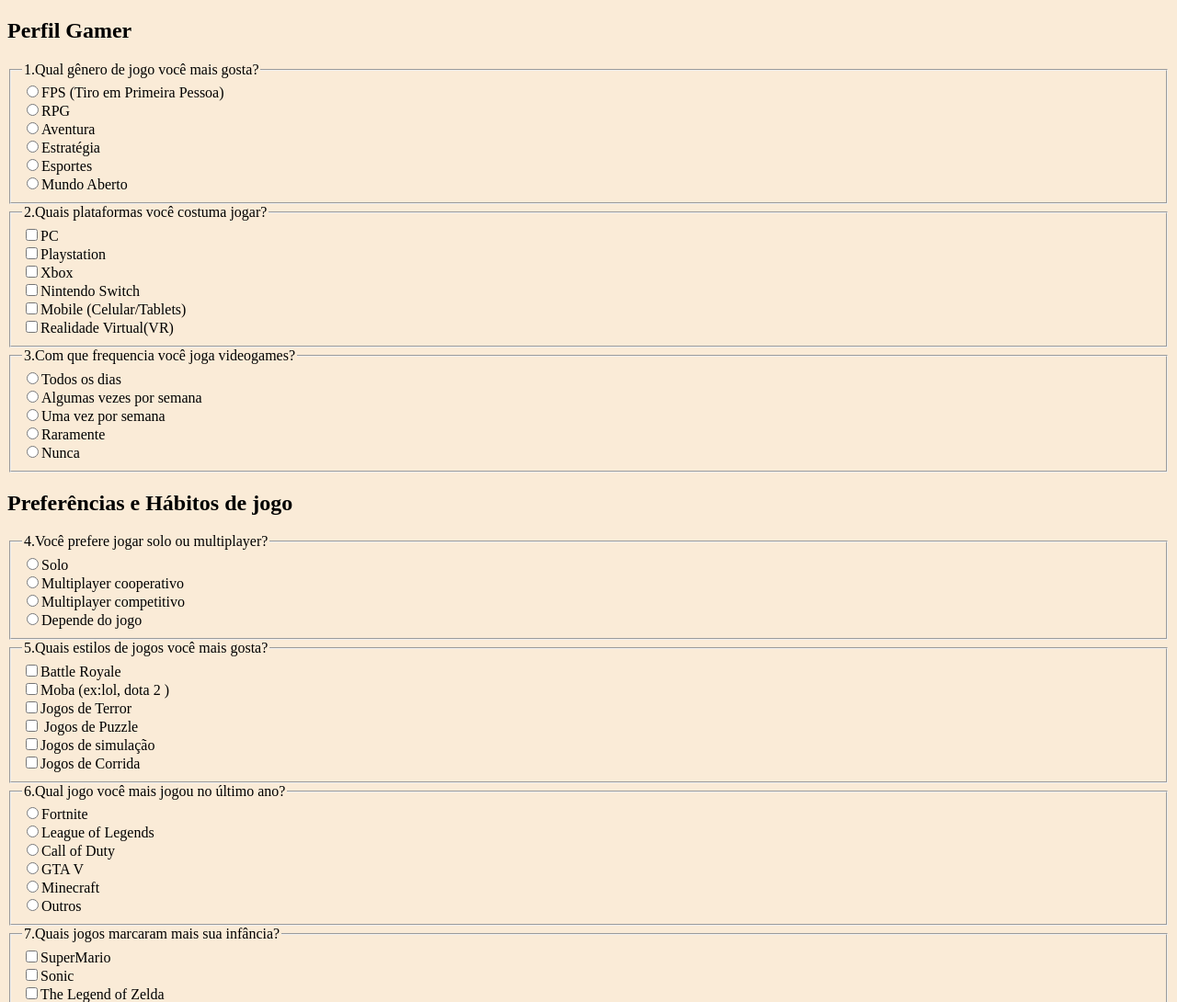
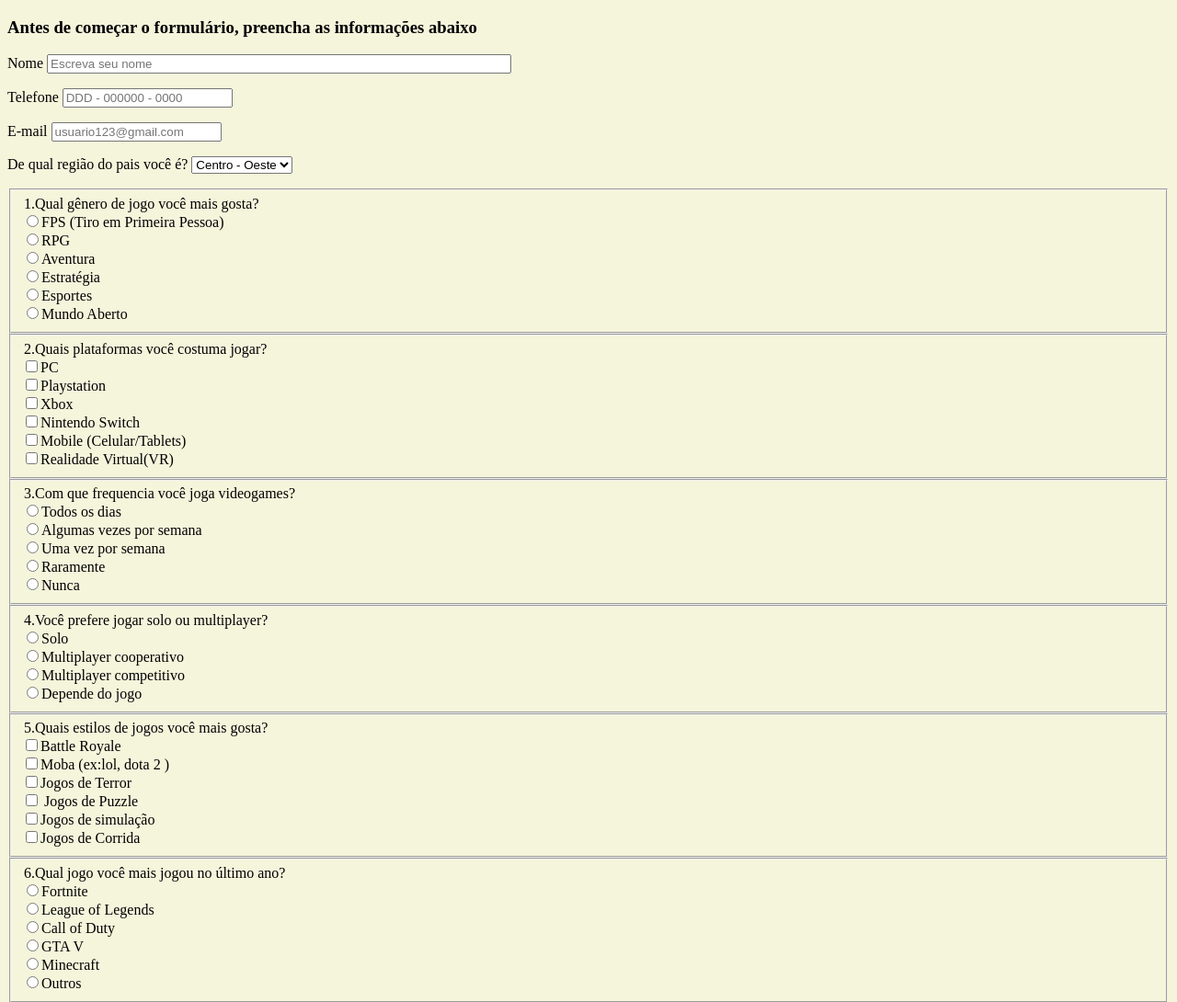
Before and after one commit to RodriguesJV/Projeto-de-Interface---atividade-03, a plain HTML site: page Atividade 3/pagina.html in a window 1280 px wide. Shown: the top 1090 px of the page at 92% size. Drawn offline with Linux system fonts and the light colour scheme.

Commit message:
Add files via upload
Alterações nos arquivos index.html, formulario.html e style.css

```diff
--- a/Atividade 3/pagina.html
+++ b/Atividade 3/pagina.html
@@ -7,9 +7,25 @@
     <link rel="stylesheet" href="style.css">
 </head>
 <body>
-    <h2>Perfil Gamer</h2>
+
     <form action="#" method="post">
+        <h3>Antes de começar o formulário, preencha as informações abaixo</h3>
+        <div id="inicio">
+            <p>Nome <input type="text" name="nome" placeholder="Escreva seu nome" size="60"></p>
+        <p>Telefone <input type="tel" placeholder="DDD - 000000 - 0000" max="11"></p>
+        <p>E-mail <input type="email" placeholder="usuario123@gmail.com"></p>
+        <p>De qual região do pais você é? <select >
+            <option value="Centro - Oeste">Centro - Oeste</option>
+            <option value="Nordeste">Nordeste</option>
+            <option value="Sudeste">Sudeste</option>
+            <option value="Sul">Sul</option>
+            <option value="Norte">Norte</option>
+        </select></p>
+        </div>
+
+
         <fieldset>
+            <div id="input">
                 <legend>1.Qual gênero de jogo você mais gosta?</legend>
             <input type="radio" name="genero" value="FPS">FPS (Tiro em Primeira Pessoa) <br>
             <input type="radio" name="genero" value="RPG">RPG <br>
@@ -17,9 +33,11 @@
             <input type="radio" name="genero" value="Estratégia">Estratégia <br>
             <input type="radio" name="genero" value="Esportes">Esportes <br>
             <input type="radio" name="genero" value="Mundo aberto">Mundo Aberto <br>
+            </div>
         </fieldset>
 
         <fieldset>
+            <div id="input">
                 <legend>2.Quais plataformas você costuma jogar?</legend>
             <input type="checkbox" name="plataforma" value="PC">PC <br>
             <input type="checkbox" name="plataforma" value="Playstation">Playstation <br>
@@ -27,27 +45,36 @@
             <input type="checkbox" name="plataforma" value="Nintendo Switch">Nintendo Switch <br>
             <input type="checkbox" name="plataforma" value="Mobile">Mobile (Celular/Tablets) <br>
             <input type="checkbox" name="plataforma" value="VR">Realidade Virtual(VR) <br>
+            </div>
+
         </fieldset>
 
         <fieldset>
+            <div id="input">
                 <legend>3.Com que frequencia você joga videogames?</legend>
             <input type="radio" name="freq" value="todos">Todos os dias <br>
             <input type="radio" name="freq" value="algumas">Algumas vezes por semana <br>
             <input type="radio" name="freq" value="uma">Uma vez por semana <br>
             <input type="radio" name="freq" value="raro">Raramente <br>
             <input type="radio" name="freq" value="Nunca">Nunca <br>
+            </div>
+
         </fieldset>
 
-        <h2>Preferências e Hábitos de jogo</h2>
+
         <fieldset>
+            <div id="input">
                 <legend>4.Você prefere jogar solo ou multiplayer?</legend>
             <input type="radio" name="prefer" value="Solo">Solo <br>
             <input type="radio" name="prefer" value="cooperativo">Multiplayer cooperativo <br>
             <input type="radio" name="prefer" value="Competitivo">Multiplayer competitivo <br>
             <input type="radio" name="prefer" value="Depende">Depende do jogo <br>
+            </div>
+
         </fieldset>
 
         <fieldset>
+            <div id="input">
                 <legend>5.Quais estilos de jogos você mais gosta?</legend>
             <input type="checkbox" name="style" value="BT">Battle Royale <br>
             <input type="checkbox" name="style" value="Moba">Moba (ex:lol, dota 2 ) <br>
@@ -55,9 +82,12 @@
             <input type="checkbox" name="style" value="Puzzle"> Jogos de Puzzle <br>
             <input type="checkbox" name="style" value="simulação">Jogos de simulação <br>
             <input type="checkbox" name="style" value="corrida">Jogos de Corrida <br>
+            </div>
+
         </fieldset>
 
         <fieldset>
+            <div id="input">
                 <legend>6.Qual jogo você mais jogou no último ano?</legend>
             <input type="radio" name="seis" value="">Fortnite <br>
             <input type="radio" name="seis" value="">League of Legends <br>
@@ -65,16 +95,19 @@
             <input type="radio" name="seis" value="">GTA V <br>
             <input type="radio" name="seis" value="">Minecraft <br>
             <input type="radio" name="seis" value="">Outros <br>
+            </div>
+
         </fieldset>
         <fieldset>
+            <div id="input">
                 <legend>7.Quais jogos marcaram mais sua infância?</legend>
-
             <input type="checkbox" name="Qsete" value="" >SuperMario <br>
             <input type="checkbox" name="Qsete" value="" >Sonic <br>
             <input type="checkbox" name="Qsete" value="" >The Legend of Zelda <br>
             <input type="checkbox" name="Qsete" value="" >Street Fighter <br>
             <input type="checkbox" name="Qsete" value="" >Pokémon <br>
             <input type="checkbox" name="Qsete" value="" >Counter Strike <br>
+            </div>
         </fieldset>
         <input type="reset" name="reset">
         <input type="submit" name="Enviar">
--- a/Atividade 3/style.css
+++ b/Atividade 3/style.css
@@ -1,3 +1,3 @@
 body{
-    background-color: antiquewhite;
+    background-color: beige;
 }
```
Lines whose indentation alone changed are shown as unchanged.
